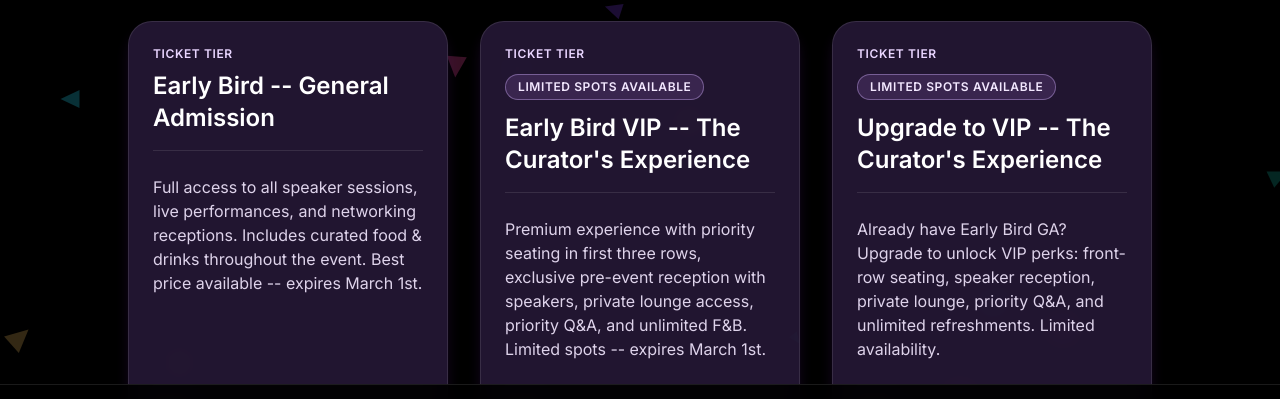
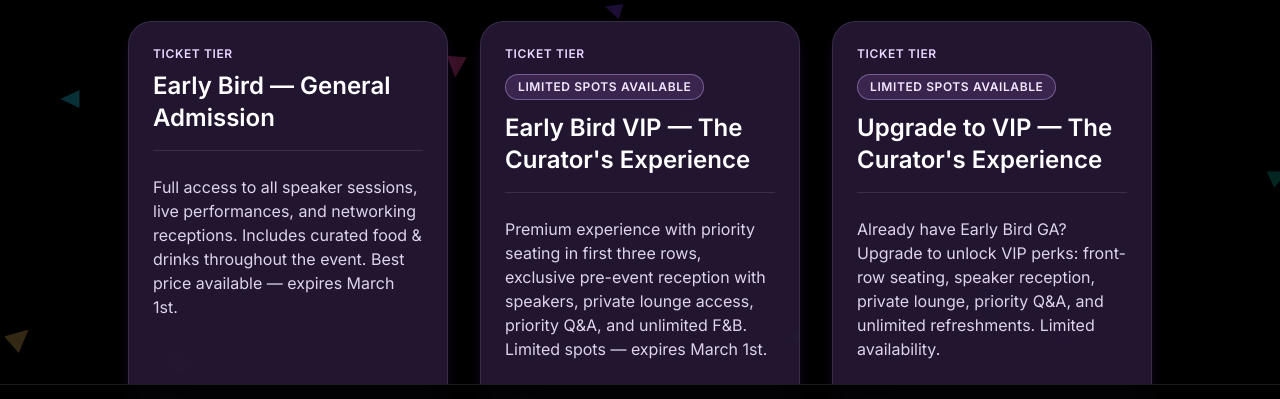
Before and after one commit to 94q/app, a React (Vite) app: page /tickets in a window 1280 px wide. Shown: the part 351-750 px from the top of the page. Built offline with nearby package versions, Linux system fonts and the light colour scheme.

Commit message:
AIDHAWIOUDHW

```diff
--- a/src/pages/TicketsPage.tsx
+++ b/src/pages/TicketsPage.tsx
@@ -1,17 +1,18 @@
 import React, { useState } from 'react';
 import { Link } from 'react-router-dom';
 import { AnimatePresence, motion } from 'framer-motion';
+import type { Variants } from 'framer-motion';
 import { FloatingTriangles } from '@/components/FloatingTriangles';
 import { fadeInUp, staggerContainer } from '@/lib/animations';
 
-const cardStagger = {
+const cardStagger: Variants = {
   hidden: {},
   visible: {
     transition: { staggerChildren: 0.18 },
   },
 };
 
-const cardItem = {
+const cardItem: Variants = {
   hidden: { opacity: 0, y: 24 },
   visible: {
     opacity: 1,
@@ -70,12 +71,12 @@ export const TicketsPage: React.FC = () => {
             >
               <div className="pb-4 border-b border-white/10">
                 <p className="text-xs font-semibold tracking-wider text-purple-200 uppercase">Ticket Tier</p>
-                <h3 className="mt-2 text-2xl font-semibold text-white">Early Bird -- General Admission</h3>
+                <h3 className="mt-2 text-2xl font-semibold text-white">Early Bird — General Admission</h3>
               </div>
               <div className="py-6 flex-1">
                 <p className="text-purple-100/90">
                   Full access to all speaker sessions, live performances, and networking receptions. Includes curated
-                  food & drinks throughout the event. Best price available -- expires March 1st.
+                  food & drinks throughout the event. Best price available — expires March 1st.
                 </p>
               </div>
               <div className="pt-4 border-t border-white/10 flex items-center justify-between gap-4">
@@ -102,12 +103,12 @@ export const TicketsPage: React.FC = () => {
                 <span className="mt-3 inline-flex items-center rounded-full bg-purple-400/15 text-purple-100 border border-purple-300/40 px-3 py-1 text-xs font-semibold tracking-wider uppercase">
                   Limited spots available
                 </span>
-                <h3 className="mt-3 text-2xl font-semibold text-white">Early Bird VIP -- The Curator&apos;s Experience</h3>
+                <h3 className="mt-3 text-2xl font-semibold text-white">Early Bird VIP — The Curator&apos;s Experience</h3>
               </div>
               <div className="py-6 flex-1">
                 <p className="text-purple-100/90">
                   Premium experience with priority seating in first three rows, exclusive pre-event reception with
-                  speakers, private lounge access, priority Q&A, and unlimited F&B. Limited spots -- expires March 1st.
+                  speakers, private lounge access, priority Q&A, and unlimited F&B. Limited spots — expires March 1st.
                 </p>
               </div>
               <div className="pt-4 border-t border-white/10 flex items-center justify-between gap-4">
@@ -134,7 +135,7 @@ export const TicketsPage: React.FC = () => {
                 <span className="mt-3 inline-flex items-center rounded-full bg-purple-400/15 text-purple-100 border border-purple-300/40 px-3 py-1 text-xs font-semibold tracking-wider uppercase">
                   Limited spots available
                 </span>
-                <h3 className="mt-3 text-2xl font-semibold text-white">Upgrade to VIP -- The Curator&apos;s Experience</h3>
+                <h3 className="mt-3 text-2xl font-semibold text-white">Upgrade to VIP — The Curator&apos;s Experience</h3>
               </div>
               <div className="py-6 flex-1">
                 <p className="text-purple-100/90">
@@ -185,7 +186,7 @@ export const TicketsPage: React.FC = () => {
               transition={{ duration: 0.2 }}
             />
             <motion.div
-              className="relative z-10 w-full max-w-md rounded-2xl border border-white/15 bg-[#1f1430] shadow-2xl shadow-purple-900/60 p-8 text-white text-center"
+              className="relative z-10 w-full max-w-md rounded-2xl border border-white/15 bg-[#1f1430] shadow-2xl shadow-purple-900/60 p-8 text-white"
               initial={{ opacity: 0, y: 12, scale: 0.98 }}
               animate={{ opacity: 1, y: 0, scale: 1 }}
               exit={{ opacity: 0, y: 8, scale: 0.98 }}
@@ -193,19 +194,31 @@ export const TicketsPage: React.FC = () => {
               onClick={(e) => e.stopPropagation()}
             >
               <div className="flex items-start justify-between gap-4">
-                <div className="text-left">
+                <div className="pl-1">
                   <h4 className="mt-2 text-2xl font-semibold tracking-wide">Upgrade Requirement</h4>
                 </div>
                 <button
                   type="button"
                   onClick={() => setShowUpgradeNote(false)}
-                  className="text-white/70 hover:text-white transition-colors text-base"
+                  className="text-white/70 hover:text-white transition-colors p-2 -m-2 rounded-full hover:bg-white/10"
                   aria-label="Close"
                 >
-                  X
+                  <svg
+                    viewBox="0 0 24 24"
+                    aria-hidden="true"
+                    className="h-4 w-4"
+                    fill="none"
+                    stroke="currentColor"
+                    strokeWidth="2"
+                    strokeLinecap="round"
+                    strokeLinejoin="round"
+                  >
+                    <line x1="18" y1="6" x2="6" y2="18" />
+                    <line x1="6" y1="6" x2="18" y2="18" />
+                  </svg>
                 </button>
               </div>
-              <p className="mt-6 text-lg leading-relaxed text-purple-100/90">
+              <p className="mt-6 text-lg leading-relaxed text-purple-100/90 pl-1">
                 Requires existing General Admission ticket
               </p>
             </motion.div>
```
